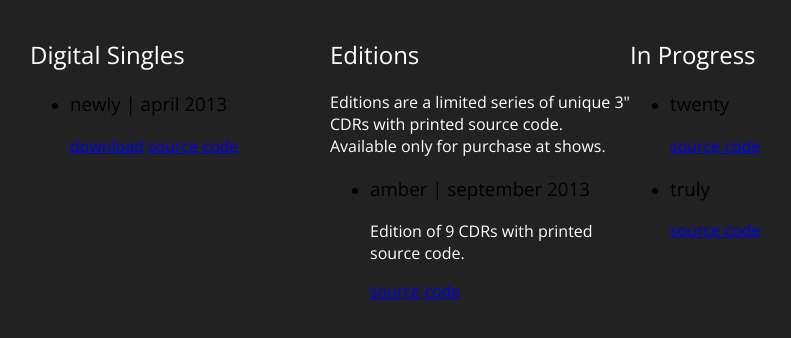
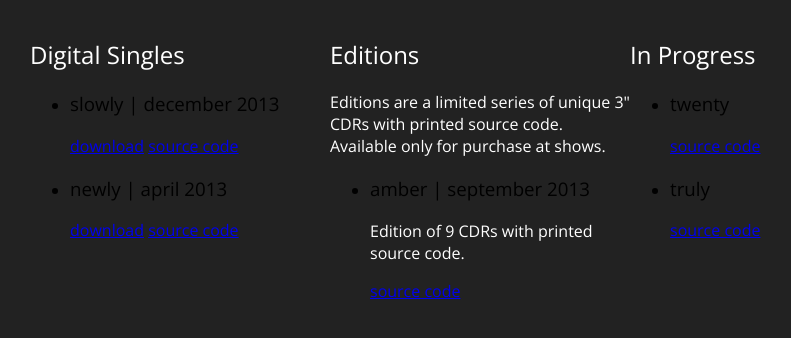
Before and after one commit to lettersonsounds/lettersonsounds.com, a plain HTML site: page index.html in a window 1280 px wide. Shown: the part 224-562 px from the top of the page, without its empty margins (160-951 px from the left). Drawn offline with nearby package versions, Linux system fonts and the light colour scheme.

Commit message:
add slowly

```diff
--- a/index.html
+++ b/index.html
@@ -14,6 +14,12 @@
             <div id="singles">
                 <h2>Digital Singles</h2>
                 <ul>
+                    <li>
+                        <h3>slowly | december 2013</h3>
+                        <a href="http://soundcloud.com/lettersonsounds/slowly">download</a>
+                        <a href="https://github.com/lettersonsounds/slowly">source code</a>
+                    </li>
+
                     <li>
                         <h3>newly | april 2013</h3>
                         <a href="http://lettersonsounds.bandcamp.com/">download</a>
```
